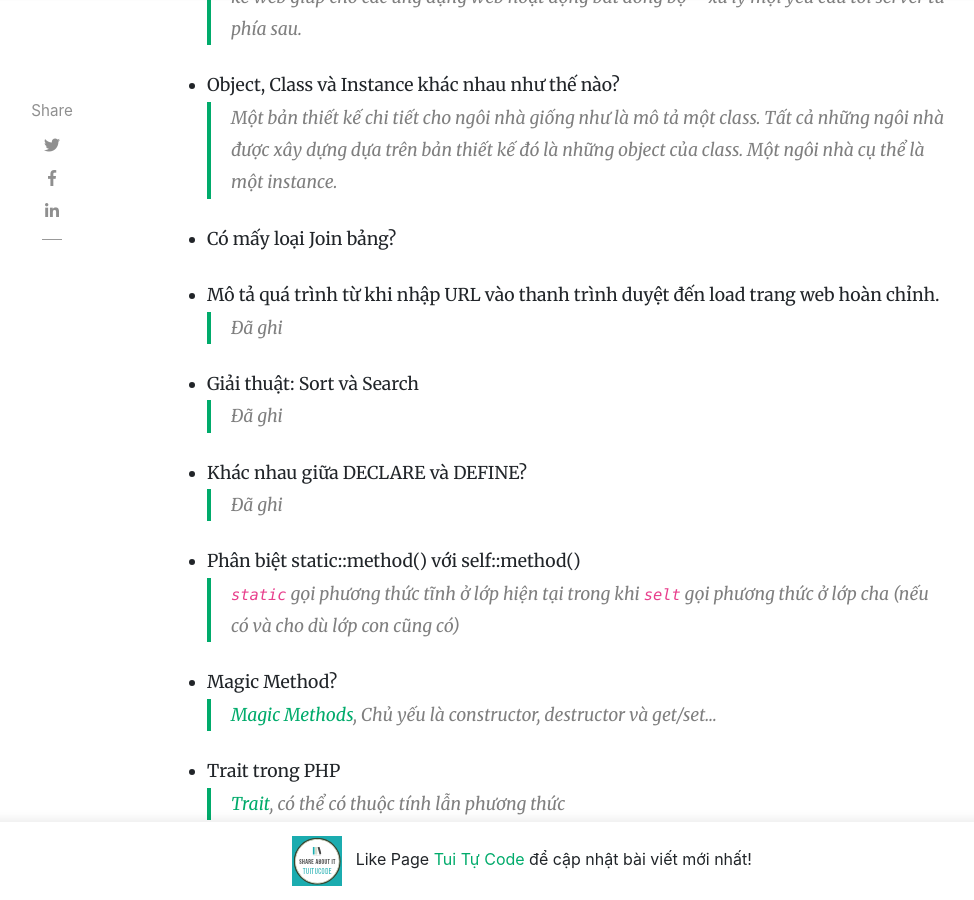
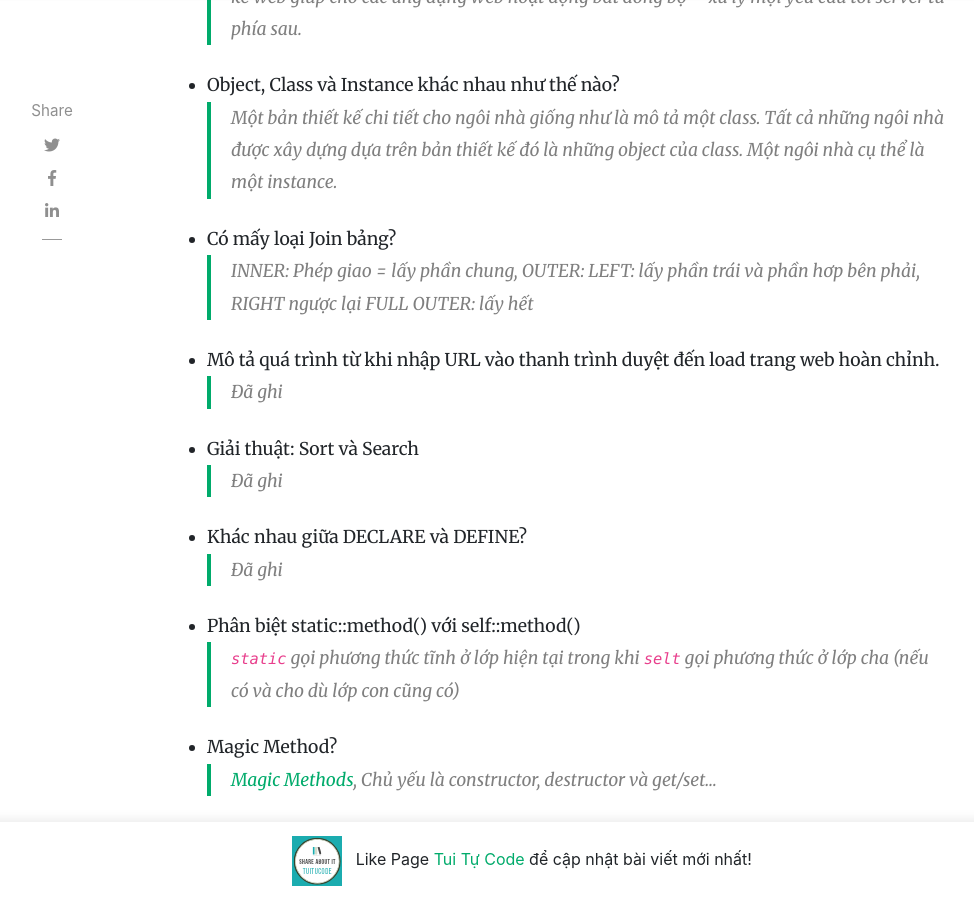
Before and after one commit to tuitucode/tuitucode.github.io, a Jekyll site: the page built from _posts/2019-12-20-kinh-nghiem-phong-van.md, in a window 1280 px wide and 900 px high, scrolled down 1988 px. Shown: the whole window, without its empty margins (118-1092 px from the left). Built offline with Jekyll 4.4.1, drawn with Linux system fonts in a browser that asks for light colours; nearby versions of some CDN libraries; comment, search, counter and statistics services are not loaded.

Commit message:
Update 2019-12-20-kinh-nghiem-phong-van.md

```diff
--- a/_posts/2019-12-20-kinh-nghiem-phong-van.md
+++ b/_posts/2019-12-20-kinh-nghiem-phong-van.md
@@ -35,7 +35,9 @@ GITHUB là dịch vụ lưu trữ trên web dành cho các dự án có sử d
 - Object, Class và Instance khác nhau như thế nào?
 > Một bản thiết kế chi tiết cho ngôi nhà giống như là mô tả một class. Tất cả những ngôi nhà được xây dựng dựa trên bản thiết kế đó là những object của class. Một ngôi nhà cụ thể là một instance.
 - Có mấy loại Join bảng?
-
+> INNER: Phép giao = lấy phần chung,
+OUTER: LEFT: lấy phần trái và phần hơp bên phải, RIGHT ngược lại
+FULL OUTER: lấy hết
 - Mô tả quá trình từ khi nhập URL vào thanh trình duyệt đến load trang web hoàn chỉnh.
 > Đã ghi
 - Giải thuật: Sort và Search
```
